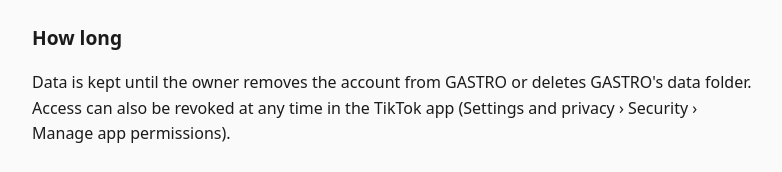
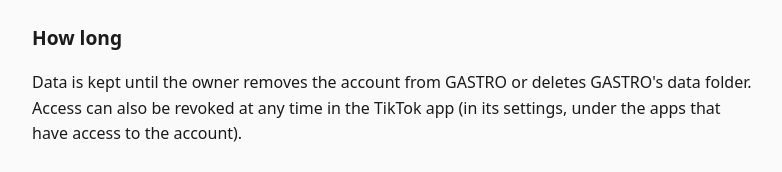
Before and after one commit to MahadevaKAFKA/gastro-site, a plain HTML site: page privacy.html in a window 1280 px wide. Shown: the part 681-853 px from the top of the page, without its empty margins (248-1030 px from the left). Drawn offline with Linux system fonts and the light colour scheme.

Commit message:
Privacy policy: plainer line on revoking access
Co-Authored-By: Claude Opus 5.5 <noreply@anthropic.com>
Claude-Session: https://claude.ai/code/session_01PNY7rL5XZg3hYcQ2qyKVrN

```diff
--- a/privacy.html
+++ b/privacy.html
@@ -21,7 +21,7 @@ to report how the owner's posts are doing.</li>
 Nothing is sent to any server run by GASTRO (there is none), and nothing is sold or shared with anyone.</p>
 <h2>How long</h2>
 <p>Data is kept until the owner removes the account from GASTRO or deletes GASTRO's data folder. Access can also be
-revoked at any time in the TikTok app (Settings and privacy › Security › Manage app permissions).</p>
+revoked at any time in the TikTok app (in its settings, under the apps that have access to the account).</p>
 <h2>Other people</h2>
 <p>GASTRO is not used to collect information about other people. It does not access other users' accounts, messages or
 personal data.</p>
```
